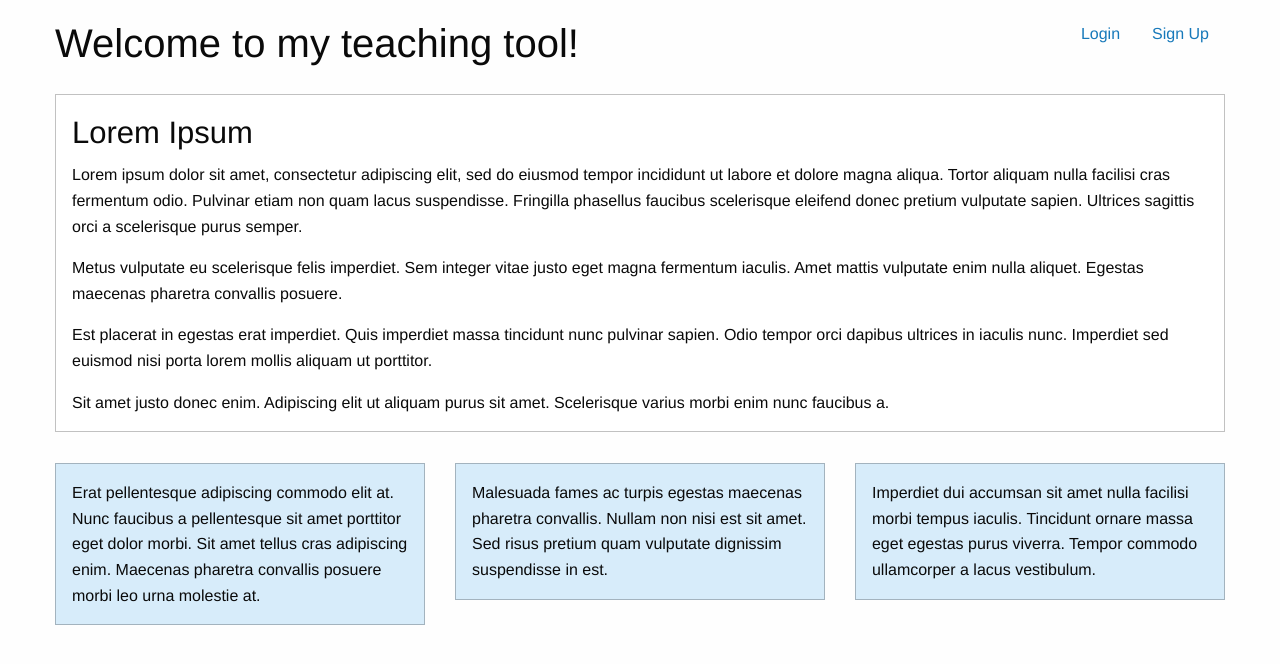
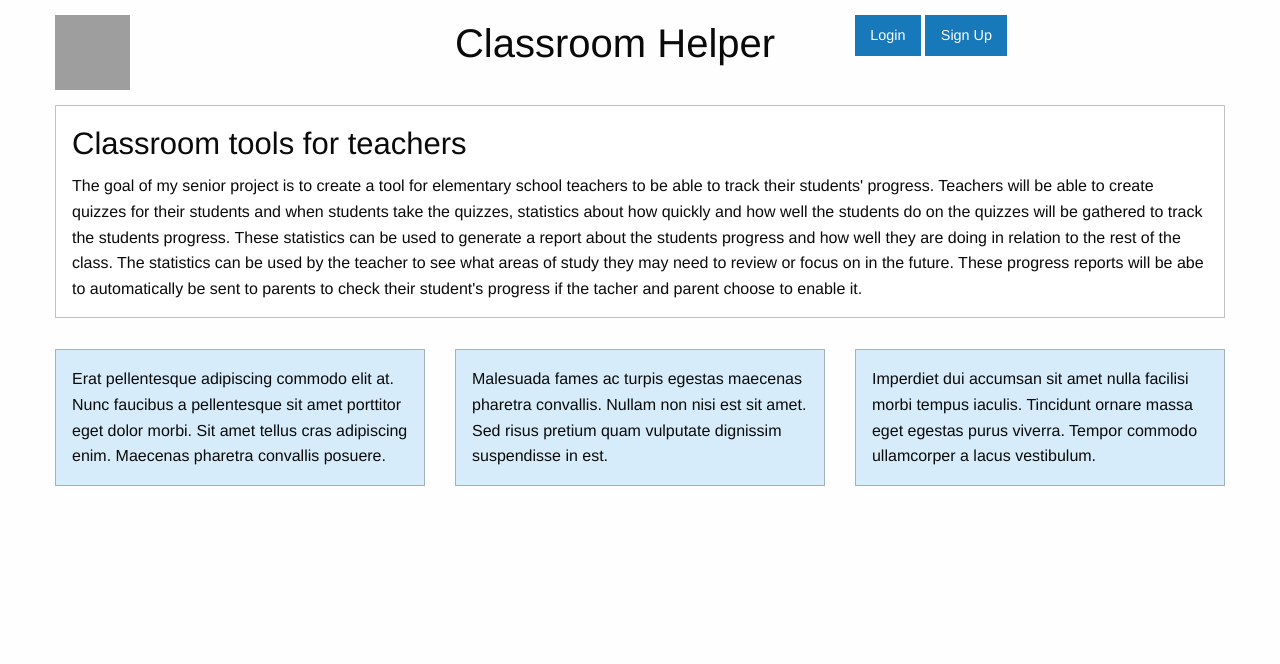
Before and after one commit to Cod-Saun/Senior-Project, a Django app: page / in a window 1280 px wide. Shown: the top 664 px of the page. Run offline with Django 3.2, Linux system fonts and the light colour scheme; grey boxes are pictures that could not be loaded.

Commit message:
Progress for first demo

```diff
--- a/Teach/TeachTool/templates/home.html
+++ b/Teach/TeachTool/templates/home.html
@@ -1,5 +1,6 @@
 <!DOCTYPE html>
 <html>
+
 <head>
     <meta charset="utf-8">
     <title>Welcome!</title>
@@ -10,44 +11,50 @@
     <div class="grid-container">
         <!---grid-x = horizontal row grid-y = vertical row cell = column-->
         <div class="grid-x grid-padding-x grid-padding-y">
-            <div class="cell medium-6">
-                <h2>Welcome to my teaching tool!</h2>
+            <div class="cell small-4">
+                <a href="/Dashboard"><img src="https://i.imgur.com/ZCEyPtc.png" style="width:75px;height:75px;"></a>
             </div>
-            <div class="cell medium-6">
-                <ul class="menu align-right">
-                    <li><a href="#">Login</a></li>
-                    <li><a href="#">Sign Up</a></li>
-                </ul>
+            <div class="cell small-4">
+                <h2>Classroom Helper</h2>
+            </div>
+            <div class="cell small-4">
+                <a class="menu align-right">
+                    <a href="/Login" class="button">Login</a>
+                    <a href="/Register" class="button">Sign Up</a>
+                </a>
             </div>
         </div>
         <div class="grid-x grid-padding-x">
             <div class="large-12 cell">
                 <div class="callout">
-                    <h3>Lorem Ipsum</h3>
-                    <p>Lorem ipsum dolor sit amet, consectetur adipiscing elit, sed do eiusmod tempor incididunt ut labore et dolore magna aliqua. Tortor aliquam nulla facilisi cras fermentum odio. Pulvinar etiam non quam lacus suspendisse. Fringilla phasellus faucibus scelerisque eleifend donec pretium vulputate sapien. Ultrices sagittis orci a scelerisque purus semper.</p>
-                    <p>Metus vulputate eu scelerisque felis imperdiet. Sem integer vitae justo eget magna fermentum iaculis. Amet mattis vulputate enim nulla aliquet. Egestas maecenas pharetra convallis posuere.</p>
-                    <p>Est placerat in egestas erat imperdiet. Quis imperdiet massa tincidunt nunc pulvinar sapien. Odio tempor orci dapibus ultrices in iaculis nunc. Imperdiet sed euismod nisi porta lorem mollis aliquam ut porttitor.</p>
-                    <p>Sit amet justo donec enim. Adipiscing elit ut aliquam purus sit amet. Scelerisque varius morbi enim nunc faucibus a.</p>
+                    <h3>Classroom tools for teachers</h3>
+                    <p>The goal of my senior project is to create a tool for elementary school teachers to be able to track their students' progress.
+                       Teachers will be able to create quizzes for their students and when students take the quizzes, statistics about how quickly and how well the students do on the quizzes will be gathered to track the students progress.
+                       These statistics can be used to generate a report about the students progress and how well they are doing in relation to the rest of the class. The statistics can be used by the teacher to see what areas of study they may need to review or focus on in the future. These progress reports will be abe to automatically be sent to parents to check their student's progress if the tacher and parent choose to enable it.</p>
                 </div>
             </div>
         </div>
         <div class="grid-x grid-padding-x grid-padding-y">
             <div class="large-4 medium-4 small-4 cell">
                 <div class="primary callout">
-                    <p>Erat pellentesque adipiscing commodo elit at. Nunc faucibus a pellentesque sit amet porttitor eget dolor morbi. Sit amet tellus cras adipiscing enim. Maecenas pharetra convallis posuere morbi leo urna molestie at.</p>
+                    <p>Erat pellentesque adipiscing commodo elit at. Nunc faucibus a pellentesque sit amet porttitor
+                        eget dolor morbi. Sit amet tellus cras adipiscing enim. Maecenas pharetra convallis posuere.</p>
                 </div>
             </div>
             <div class="large-4 medium-4 small-4 cell">
                 <div class="primary callout">
-                    <p>Malesuada fames ac turpis egestas maecenas pharetra convallis. Nullam non nisi est sit amet. Sed risus pretium quam vulputate dignissim suspendisse in est.</p>
+                    <p>Malesuada fames ac turpis egestas maecenas pharetra convallis. Nullam non nisi est sit amet. Sed
+                        risus pretium quam vulputate dignissim suspendisse in est.</p>
                 </div>
             </div>
             <div class="large-4 medium-4 small-4 cell">
                 <div class="primary callout">
-                    <p>Imperdiet dui accumsan sit amet nulla facilisi morbi tempus iaculis. Tincidunt ornare massa eget egestas purus viverra. Tempor commodo ullamcorper a lacus vestibulum.</p>
+                    <p>Imperdiet dui accumsan sit amet nulla facilisi morbi tempus iaculis. Tincidunt ornare massa eget
+                        egestas purus viverra. Tempor commodo ullamcorper a lacus vestibulum.</p>
                 </div>
             </div>
         </div>
     </div>
 </body>
+
 </html>
--- a/Teach/TeachTool/urls.py
+++ b/Teach/TeachTool/urls.py
@@ -4,4 +4,7 @@ from . import views
 urlpatterns = [
         path('', views.home, name="home"),
         path('TeachTool/', views.index, name="index"),
+        path('Login/', views.login, name="login"),
+        path('Register/', views.register, name="register"),
+        path('Dashboard/', views.dashboard, name="dashboard"),
 ]
--- a/Teach/TeachTool/views.py
+++ b/Teach/TeachTool/views.py
@@ -7,3 +7,12 @@ def index(request):
 
 def home(request):
     return render(request, "home.html")
+
+def login(request):
+    return render(request, "login.html")
+
+def register(request):
+    return render(request, "register.html")
+
+def dashboard(request):
+    return render(request, "dashboard.html")
```
Also changed, not shown: Teach/TeachTool/templates/dashboard.html (added, +61 -0 lines), Teach/TeachTool/templates/login.html (+22 -3 lines), Teach/TeachTool/templates/register.html (+18 -2 lines), Teach/Teach/urls.py (line endings or trailing spaces).
